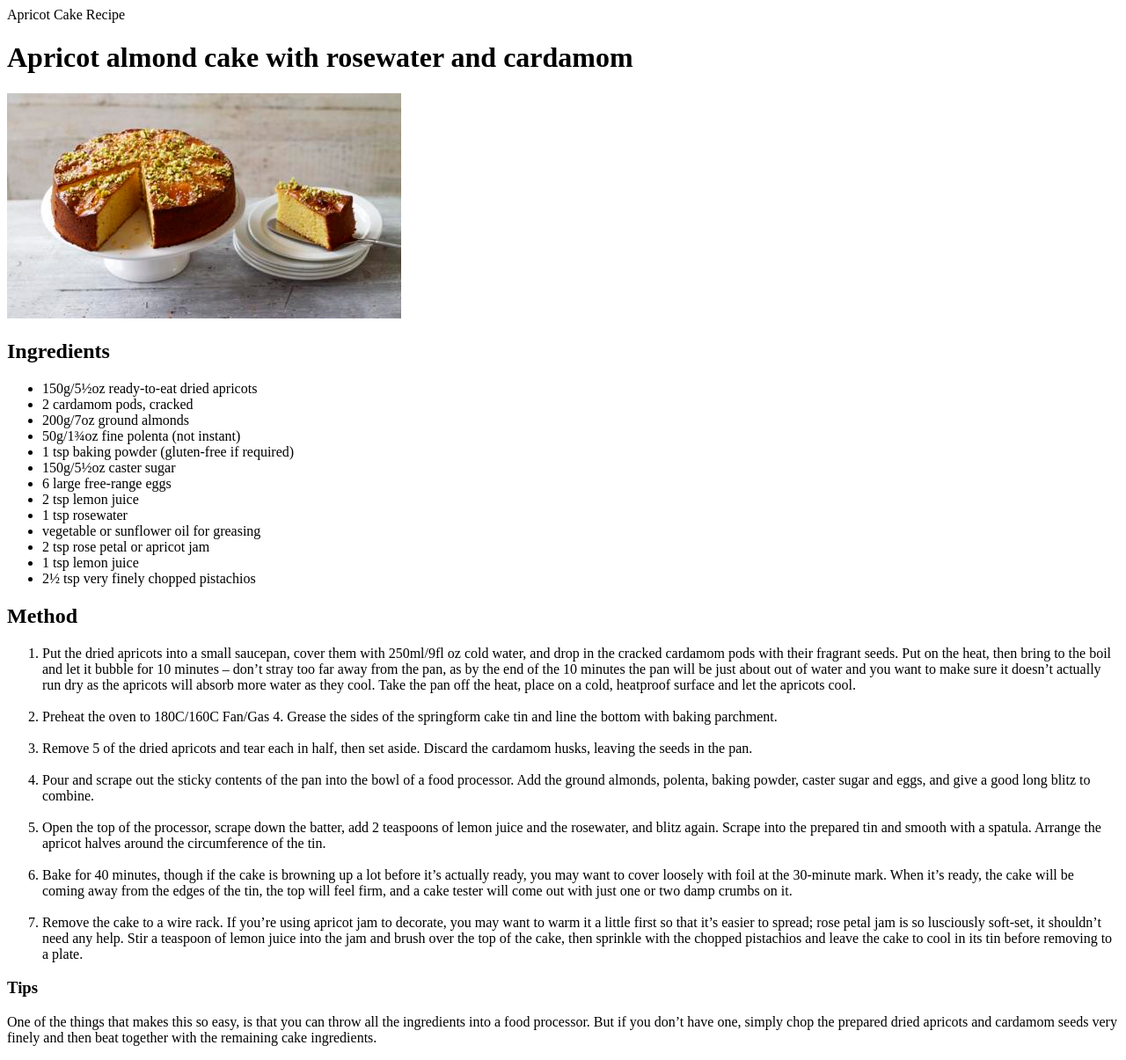
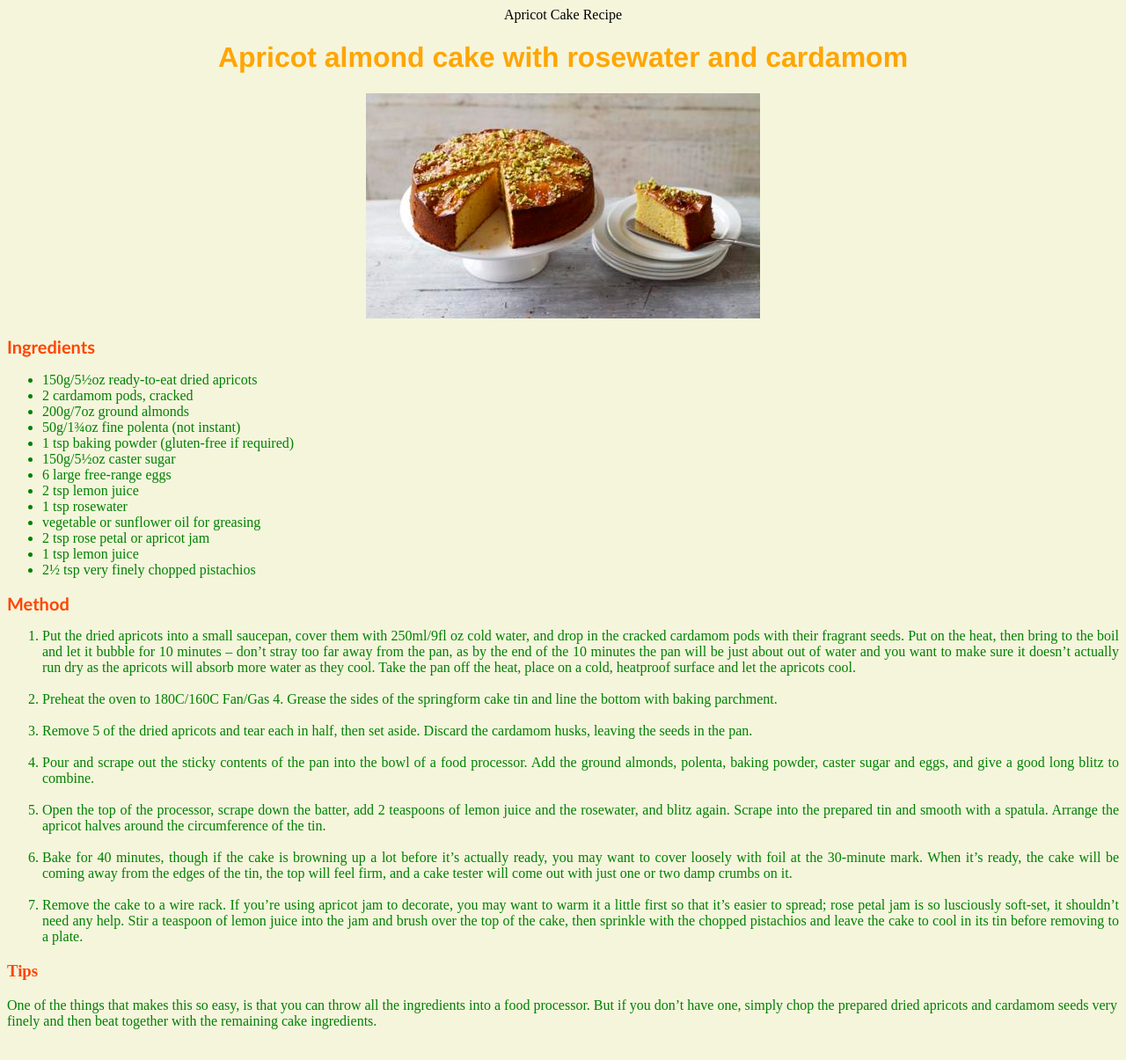
Before and after one commit to mlclem/odin-recipes, a plain HTML site: page recipes/apricotCake.html in a window 1280 px wide. Shown: the whole page at 88% size. Drawn offline with Linux system fonts and the light colour scheme.

Commit message:
Added styling for apricotCake.html in apricot.css

```diff
--- a/recipes/apricotCake.html
+++ b/recipes/apricotCake.html
@@ -1,9 +1,10 @@
 <!DOCTYPE html>
 <html lang="EN">
     <head>Apricot Cake Recipe</head>
+    <link rel="stylesheet" href="../styles/apricot.css">
     <body>
         <h1>Apricot almond cake with rosewater and cardamom</h1>
-        <img src="../images/apricot_almond_cake.jpg" alt="An apricot sponge cake topped with chopped nuts">
+        <img id="img" src="../images/apricot_almond_cake.jpg" alt="An apricot sponge cake topped with chopped nuts">
         <br>
         <h2>Ingredients</h2>
         <ul>
--- /dev/null
+++ b/styles/apricot.css
@@ -0,0 +1,41 @@
+body {
+    background-color: beige;
+    text-align: center;
+}
+
+
+h1 {
+    color: orange;
+    text-align: center;
+    font-family:'Franklin Gothic Medium', 'Arial Narrow', Arial, sans-serif;
+    font-weight: bold;
+}
+
+body ul {
+    color:green;
+    text-align: justify;
+}
+
+h2 {
+    color: orangered;
+    font-size: 20px;
+    text-align: left;
+    font-family:'Gill Sans', 'Gill Sans MT', Calibri, 'Trebuchet MS', sans-serif;
+    font-weight: 36%;
+}
+
+body ol {
+    color: green;
+    text-align: justify;
+}
+
+h3 {
+    text-align: left;
+    color: orangered;
+
+}
+
+p {
+    color: green;
+    text-align: start;
+}
```
Also changed, not shown: recipes/rajma.html (+1 -0 lines), recipes/shawarma.html (+1 -0 lines), images/feast.jpg (added), styles/rajma.css (added), styles/shawarma.css (added).
